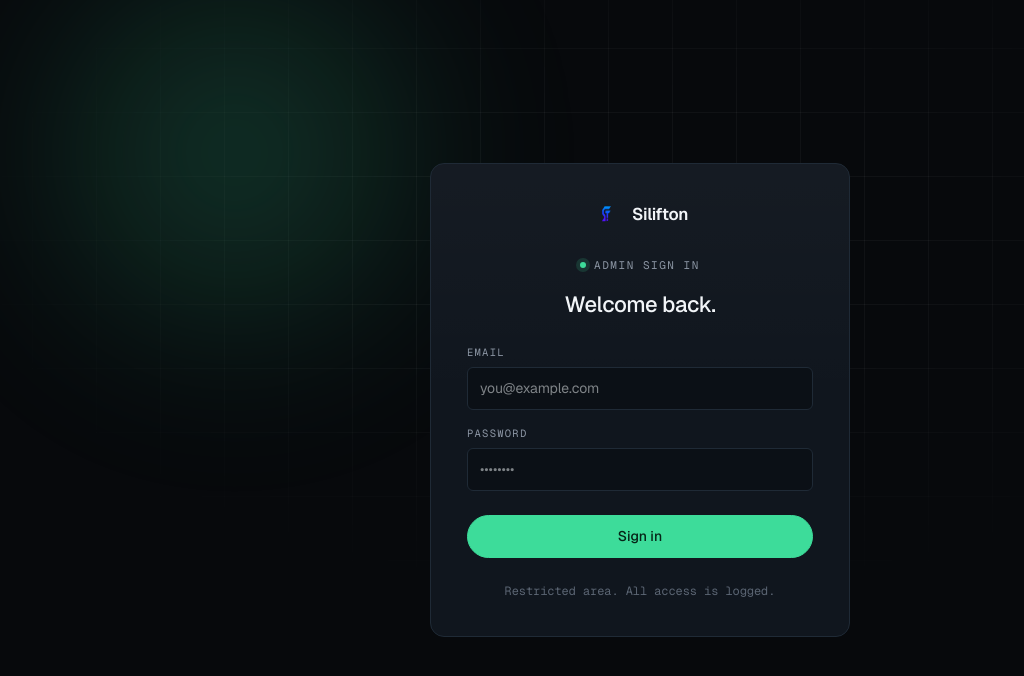
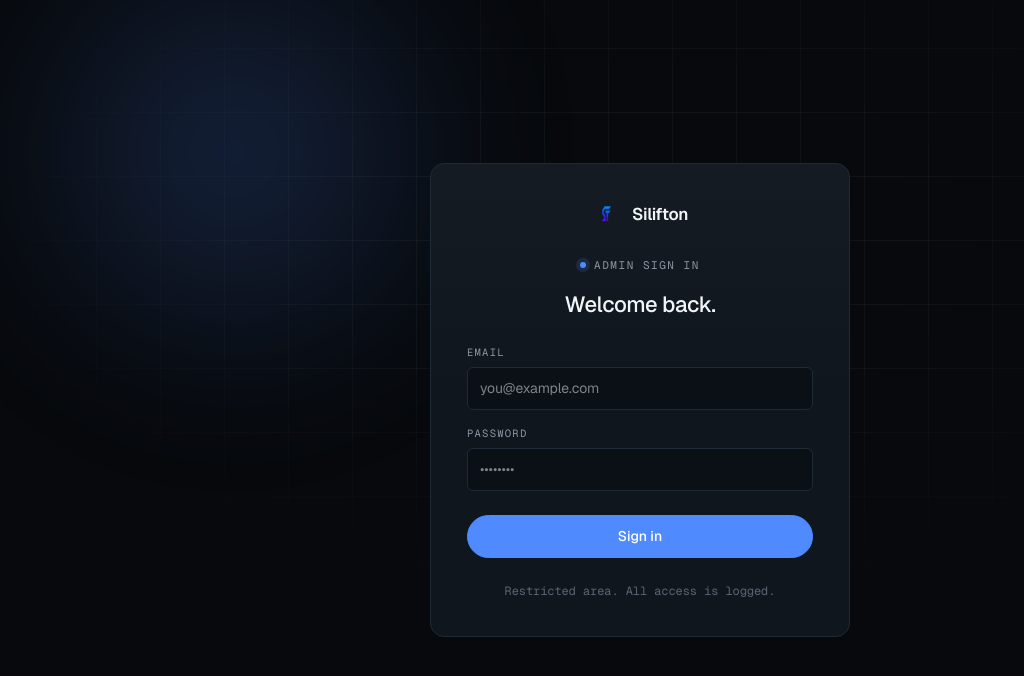
Before and after one commit to zamansheikh/silifton, a Next.js app in the folder frontend/: page /login in a window 1280 px wide. Shown: the top 676 px of the page, without its empty margins (0-1024 px from the left). Built offline with nearby package versions, Linux system fonts and the light colour scheme.

Commit message:
style: update accent colors across components and styles

```diff
--- a/frontend/src/app/(marketing)/blog/page.tsx
+++ b/frontend/src/app/(marketing)/blog/page.tsx
@@ -31,12 +31,12 @@ export default async function BlogPage() {
                 style={{
                   background: featured.image
                     ? `url(${featured.image}) center/cover`
-                    : "linear-gradient(135deg, rgba(61,220,154,0.18), rgba(79,123,230,0.1))",
+                    : "linear-gradient(135deg, rgba(79, 139, 255,0.18), rgba(79,123,230,0.1))",
                   aspectRatio: "auto",
                 }}
               >
                 {!featured.image && (
-                  <div className="pf-thumb-bg" style={{ color: "rgba(61,220,154,0.25)", fontSize: 280 }}>
+                  <div className="pf-thumb-bg" style={{ color: "rgba(79, 139, 255,0.25)", fontSize: 280 }}>
                     {featured.title.charAt(0)}
                   </div>
                 )}
--- a/frontend/src/app/(marketing)/careers/apply/apply-form.tsx
+++ b/frontend/src/app/(marketing)/careers/apply/apply-form.tsx
@@ -49,7 +49,7 @@ export function ApplyForm({ roles, initialRoleId }: { roles: Career[]; initialRo
         <div
           style={{
             width: 56, height: 56, borderRadius: "50%",
-            background: "rgba(61,220,154,0.12)", border: "1px solid var(--accent)",
+            background: "rgba(79, 139, 255,0.12)", border: "1px solid var(--accent)",
             display: "grid", placeItems: "center", margin: "0 auto 24px", color: "var(--accent)",
           }}
         >
--- a/frontend/src/app/(marketing)/contact/page.tsx
+++ b/frontend/src/app/(marketing)/contact/page.tsx
@@ -70,7 +70,7 @@ export default function ContactPage() {
           <div className="panel" style={{ padding: 40 }}>
             {status === "sent" ? (
               <div style={{ textAlign: "center", padding: "60px 0" }}>
-                <div style={{ width: 56, height: 56, borderRadius: "50%", background: "rgba(61,220,154,0.12)", border: "1px solid var(--accent)", display: "grid", placeItems: "center", margin: "0 auto 24px", color: "var(--accent)" }}>
+                <div style={{ width: 56, height: 56, borderRadius: "50%", background: "rgba(79, 139, 255,0.12)", border: "1px solid var(--accent)", display: "grid", placeItems: "center", margin: "0 auto 24px", color: "var(--accent)" }}>
                   <Icon name="check" size={24} />
                 </div>
                 <h3 className="h3">Thanks — we&apos;ll be in touch within one business day.</h3>
--- a/frontend/src/app/(marketing)/services/page.tsx
+++ b/frontend/src/app/(marketing)/services/page.tsx
@@ -81,7 +81,7 @@ export default async function ServicesPage() {
                   padding: 28,
                   borderColor: m.featured ? "var(--accent)" : "var(--border)",
                   background: m.featured
-                    ? "linear-gradient(180deg, rgba(61,220,154,0.04), transparent 60%), var(--surface-1)"
+                    ? "linear-gradient(180deg, rgba(79, 139, 255,0.04), transparent 60%), var(--surface-1)"
                     : undefined,
                 }}
               >
--- a/frontend/src/app/admin/portfolio/page.tsx
+++ b/frontend/src/app/admin/portfolio/page.tsx
@@ -11,7 +11,7 @@ import { adminContent } from "@/lib/admin-crud";
 import type { PortfolioItem } from "@/lib/types";
 
 const INDUSTRIES = ["Fintech", "Healthtech", "Supply chain", "Energy", "Media", "AI", "Mobile", "Retail"];
-const COLOR_OPTIONS = ["#3DDC9A", "#4F7BE6", "#F5A524", "#C792EA", "#FF5A5F"];
+const COLOR_OPTIONS = ["#4F8BFF", "#4F7BE6", "#F5A524", "#C792EA", "#FF5A5F"];
 
 type FormState = {
   id?: string;
@@ -32,7 +32,7 @@ type FormState = {
 
 const EMPTY: FormState = {
   client: "", industry: "Fintech", title: "", year: new Date().getFullYear(), span: 4,
-  status: "Live", thumb: "X", color: "#3DDC9A", metric: "", summary: "", body: "",
+  status: "Live", thumb: "X", color: "#4F8BFF", metric: "", summary: "", body: "",
 };
 
 export default function PortfolioAdminPage() {
--- a/frontend/src/app/globals.css
+++ b/frontend/src/app/globals.css
@@ -21,9 +21,9 @@
   --fg-faint: #5b6573;
 
   /* Brand */
-  --accent: #3ddc9a;
-  --accent-deep: #1e9c6e;
-  --accent-glow: rgba(61, 220, 154, 0.16);
+  --accent: #4f8bff;
+  --accent-deep: #2f6bef;
+  --accent-glow: rgba(79, 139, 255, 0.16);
   --brand-blue: #2952cc;
   --brand-blue-soft: #4f7be6;
 
@@ -31,7 +31,7 @@
   --danger: #ff5a5f;
   --warn: #f5a524;
   --info: #4f7be6;
-  --ok: #3ddc9a;
+  --ok: #4f8bff;
 
   --font-sans: "Geist", "Söhne", ui-sans-serif, -apple-system, "Segoe UI", sans-serif;
   --font-mono: "Geist Mono", "JetBrains Mono", ui-monospace, monospace;
@@ -45,7 +45,7 @@
 
   --shadow-1: 0 1px 0 rgba(255, 255, 255, 0.03) inset, 0 1px 2px rgba(0, 0, 0, 0.4);
   --shadow-2: 0 8px 24px rgba(0, 0, 0, 0.4), 0 1px 0 rgba(255, 255, 255, 0.04) inset;
-  --shadow-glow: 0 0 0 1px rgba(61, 220, 154, 0.2), 0 8px 30px rgba(61, 220, 154, 0.12);
+  --shadow-glow: 0 0 0 1px rgba(79, 139, 255, 0.2), 0 8px 30px rgba(79, 139, 255, 0.12);
 }
 
 @theme inline {
@@ -132,8 +132,8 @@ img { display: block; max-width: 100%; }
   border: 1px solid transparent;
   transition: all 140ms ease; white-space: nowrap;
 }
-.btn-primary { background: var(--accent); color: #062417; border-color: var(--accent); }
-.btn-primary:hover { background: #58e9aa; box-shadow: 0 0 0 4px var(--accent-glow); }
+.btn-primary { background: var(--accent); color: #ffffff; border-color: var(--accent); }
+.btn-primary:hover { background: #74a4ff; box-shadow: 0 0 0 4px var(--accent-glow); }
 .btn-ghost { color: var(--fg); border-color: var(--border-strong); background: transparent; }
 .btn-ghost:hover { border-color: var(--fg-mute); background: var(--surface-1); }
 .btn-link { color: var(--accent); background: transparent; padding: 0; border: none; font-weight: 500; }
@@ -148,7 +148,7 @@ img { display: block; max-width: 100%; }
   font-family: var(--font-mono); font-size: 11px;
   letter-spacing: 0.14em; text-transform: uppercase; color: var(--fg-mute);
 }
-.eyebrow .dot { width: 6px; height: 6px; background: var(--accent); border-radius: 50%; box-shadow: 0 0 0 4px rgba(61, 220, 154, 0.15); }
+.eyebrow .dot { width: 6px; height: 6px; background: var(--accent); border-radius: 50%; box-shadow: 0 0 0 4px rgba(79, 139, 255, 0.15); }
 
 .h1 { font-size: clamp(44px, 6.5vw, 92px); line-height: 0.96; letter-spacing: -0.035em; font-weight: 500; margin: 0; }
 .h2 { font-size: clamp(32px, 4.2vw, 56px); line-height: 1.02; letter-spacing: -0.03em; font-weight: 500; margin: 0; }
@@ -178,7 +178,7 @@ img { display: block; max-width: 100%; }
   font-size: 12px; font-family: var(--font-mono);
   color: var(--fg-dim); background: var(--surface-2); border: 1px solid var(--border);
 }
-.tag-accent { color: var(--accent); border-color: rgba(61, 220, 154, 0.3); background: rgba(61, 220, 154, 0.06); }
+.tag-accent { color: var(--accent); border-color: rgba(79, 139, 255, 0.3); background: rgba(79, 139, 255, 0.06); }
 .tag-warn { color: var(--warn); border-color: rgba(245, 165, 36, 0.3); background: rgba(245, 165, 36, 0.06); }
 .tag-info { color: var(--info); border-color: rgba(79, 123, 230, 0.3); background: rgba(79, 123, 230, 0.06); }
 .tag-danger { color: var(--danger); border-color: rgba(255, 90, 95, 0.3); background: rgba(255, 90, 95, 0.06); }
@@ -366,7 +366,7 @@ img { display: block; max-width: 100%; }
 .side-item svg { width: 16px; height: 16px; flex-shrink: 0; color: var(--fg-mute); }
 .side-item.active svg { color: var(--accent); }
 .side-badge { margin-left: auto; font-family: var(--font-mono); font-size: 10px; background: var(--surface-2); color: var(--fg-dim); padding: 2px 6px; border-radius: 4px; border: 1px solid var(--border); }
-.side-badge.live { background: rgba(61,220,154,0.12); color: var(--accent); border-color: rgba(61,220,154,0.3); }
+.side-badge.live { background: rgba(79, 139, 255,0.12); color: var(--accent); border-color: rgba(79, 139, 255,0.3); }
 
 .admin-main { padding: 0; min-width: 0; }
 .admin-top { display: flex; align-items: center; justify-content: space-between; padding: 18px 32px; border-bottom: 1px solid var(--border); background: rgba(7,9,12,0.8); backdrop-filter: blur(12px); position: sticky; top: 0; z-index: 20; }
@@ -376,7 +376,7 @@ img { display: block; max-width: 100%; }
 .admin-search input { background: none; border: none; outline: none; flex: 1; font-family: inherit; color: var(--fg); font-size: 13px; }
 .admin-search kbd { font-family: var(--font-mono); font-size: 10px; background: var(--surface-2); border: 1px solid var(--border); border-radius: 4px; padding: 2px 6px; color: var(--fg-mute); }
 .admin-user { display: flex; align-items: center; gap: 12px; }
-.avatar { width: 32px; height: 32px; border-radius: 50%; background: linear-gradient(135deg, var(--accent), var(--brand-blue)); display: grid; place-items: center; color: #0a1820; font-weight: 600; font-size: 13px; }
+.avatar { width: 32px; height: 32px; border-radius: 50%; background: linear-gradient(135deg, var(--accent), var(--brand-blue)); display: grid; place-items: center; color: #ffffff; font-weight: 600; font-size: 13px; }
 
 .admin-content { padding: 32px; }
 .page-head { display: flex; align-items: flex-end; justify-content: space-between; gap: 24px; margin-bottom: 32px; flex-wrap: wrap; }
@@ -389,7 +389,7 @@ img { display: block; max-width: 100%; }
 .kpi { background: var(--surface-1); border: 1px solid var(--border); border-radius: var(--radius-md); padding: 20px; }
 .kpi-label { font-family: var(--font-mono); font-size: 11px; letter-spacing: 0.12em; text-transform: uppercase; color: var(--fg-mute); }
 .kpi-val { font-size: 32px; letter-spacing: -0.02em; font-weight: 500; margin: 8px 0 6px; }
-.kpi-trend { display: inline-flex; align-items: center; gap: 6px; font-size: 12px; font-family: var(--font-mono); padding: 3px 8px; border-radius: 4px; background: rgba(61,220,154,0.1); color: var(--accent); }
+.kpi-trend { display: inline-flex; align-items: center; gap: 6px; font-size: 12px; font-family: var(--font-mono); padding: 3px 8px; border-radius: 4px; background: rgba(79, 139, 255,0.1); color: var(--accent); }
 .kpi-trend.down { background: rgba(255,90,95,0.1); color: var(--danger); }
 .kpi-spark { margin-top: 14px; height: 36px; width: 100%; }
 
@@ -419,7 +419,7 @@ img { display: block; max-width: 100%; }
 
 .toggle { width: 36px; height: 20px; background: var(--surface-2); border-radius: 999px; border: 1px solid var(--border); position: relative; cursor: pointer; transition: background 160ms ease; }
 .toggle::after { content: ""; position: absolute; top: 1px; left: 1px; width: 16px; height: 16px; background: var(--fg-dim); border-radius: 50%; transition: all 160ms ease; }
-.toggle.on { background: rgba(61,220,154,0.2); border-color: var(--accent); }
+.toggle.on { background: rgba(79, 139, 255,0.2); border-color: var(--accent); }
 .toggle.on::after { left: 17px; background: var(--accent); }
 
 .tabs { display: flex; gap: 4px; border-bottom: 1px solid var(--border); margin-bottom: 24px; }
--- a/frontend/src/components/admin/sidebar.tsx
+++ b/frontend/src/components/admin/sidebar.tsx
@@ -83,7 +83,7 @@ export function Sidebar({ open = false }: { open?: boolean }) {
 
       <div style={{ marginTop: 24, padding: 14, background: "var(--surface-1)", border: "1px solid var(--border)", borderRadius: 10 }}>
         <div style={{ display: "flex", alignItems: "center", gap: 8, marginBottom: 8 }}>
-          <div style={{ width: 8, height: 8, borderRadius: "50%", background: "var(--accent)", boxShadow: "0 0 0 3px rgba(61,220,154,0.2)" }} />
+          <div style={{ width: 8, height: 8, borderRadius: "50%", background: "var(--accent)", boxShadow: "0 0 0 3px rgba(79, 139, 255,0.2)" }} />
           <span style={{ fontSize: 12.5, fontWeight: 500 }}>All systems normal</span>
         </div>
         <div style={{ fontSize: 11.5, color: "var(--fg-mute)", fontFamily: "var(--font-mono)" }}>API 12ms · DB 4ms · CDN ✓</div>
--- a/frontend/src/lib/seed.ts
+++ b/frontend/src/lib/seed.ts
@@ -29,7 +29,7 @@ export const SEED_PORTFOLIO: PortfolioItem[] = [
   {
     id: "case-01", client: "Helix Bank", industry: "Fintech",
     title: "Replatformed core onto event-driven Kotlin services",
-    year: 2025, span: 8, status: "Live", thumb: "H", color: "#3DDC9A",
+    year: 2025, span: 8, status: "Live", thumb: "H", color: "#4F8BFF",
     metric: "$1.2B daily volume",
     image: "/portfolio/case-01-fintech.jpg",
     summary: "A nine-month replatform of a 12-year-old monolith onto event-driven Kotlin services, completed with zero customer-visible downtime.",
@@ -79,7 +79,7 @@ export const SEED_PORTFOLIO: PortfolioItem[] = [
   {
     id: "case-05", client: "Loom Studio", industry: "Media",
     title: "Editorial CMS used by 400+ newsrooms",
-    year: 2024, span: 4, status: "Live", thumb: "L", color: "#3DDC9A",
+    year: 2024, span: 4, status: "Live", thumb: "L", color: "#4F8BFF",
     metric: "400+ rooms",
     image: "/portfolio/case-05-media.jpg",
     summary: "Editorial CMS rebuilt from scratch — now powering 400+ newsrooms with collaborative editing, AI-assisted research, and one-click syndication.",
@@ -232,7 +232,7 @@ export const SEED_KPI = {
   hires: [1, 0, 1, 2, 1, 2, 3, 2, 3, 4, 3, 5],
   months: ["Jun", "Jul", "Aug", "Sep", "Oct", "Nov", "Dec", "Jan", "Feb", "Mar", "Apr", "May"],
   sources: [
-    { label: "Direct", value: 38, color: "#3DDC9A" },
+    { label: "Direct", value: 38, color: "#4F8BFF" },
     { label: "Referrals", value: 28, color: "#4F7BE6" },
     { label: "Search", value: 22, color: "#F5A524" },
     { label: "Social", value: 12, color: "#C792EA" },
```
